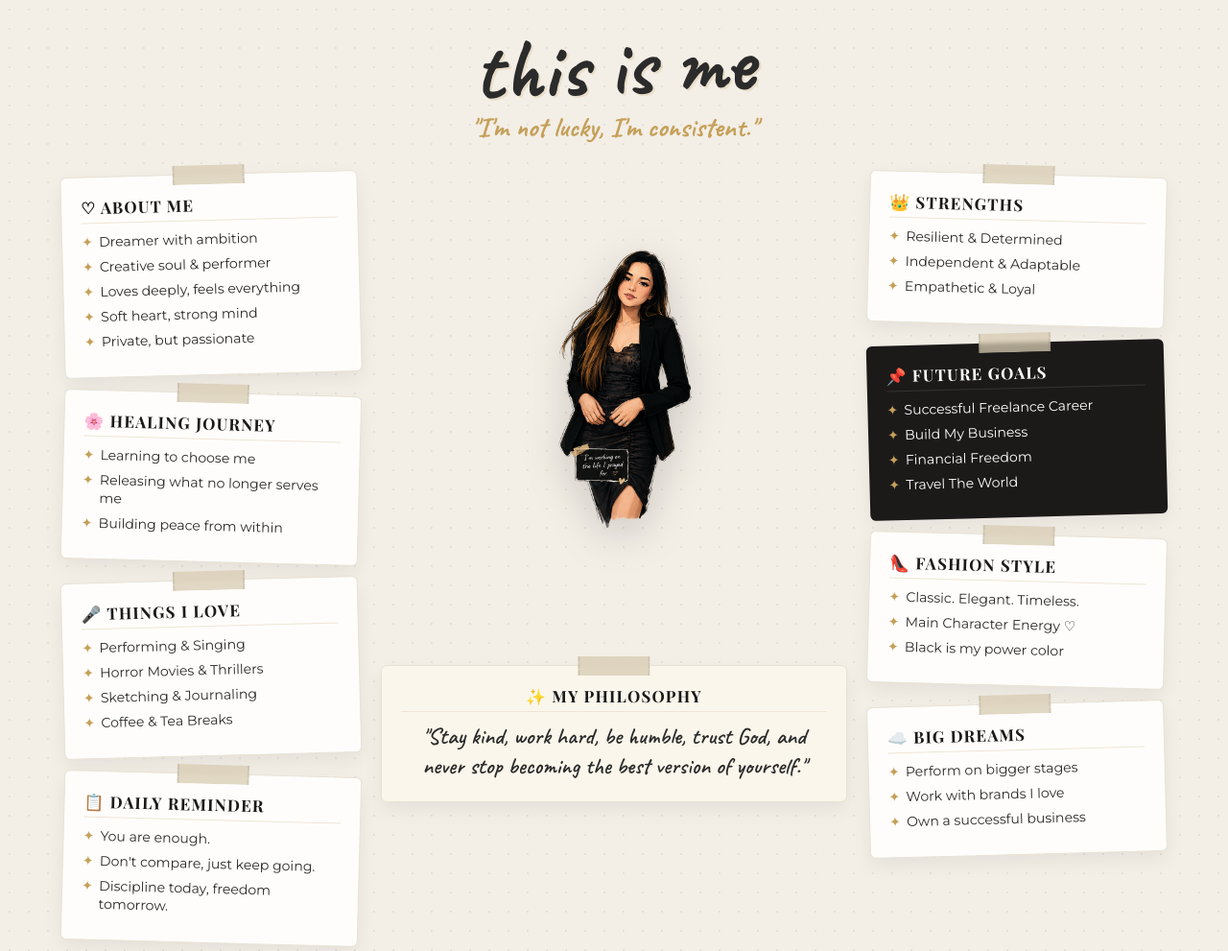
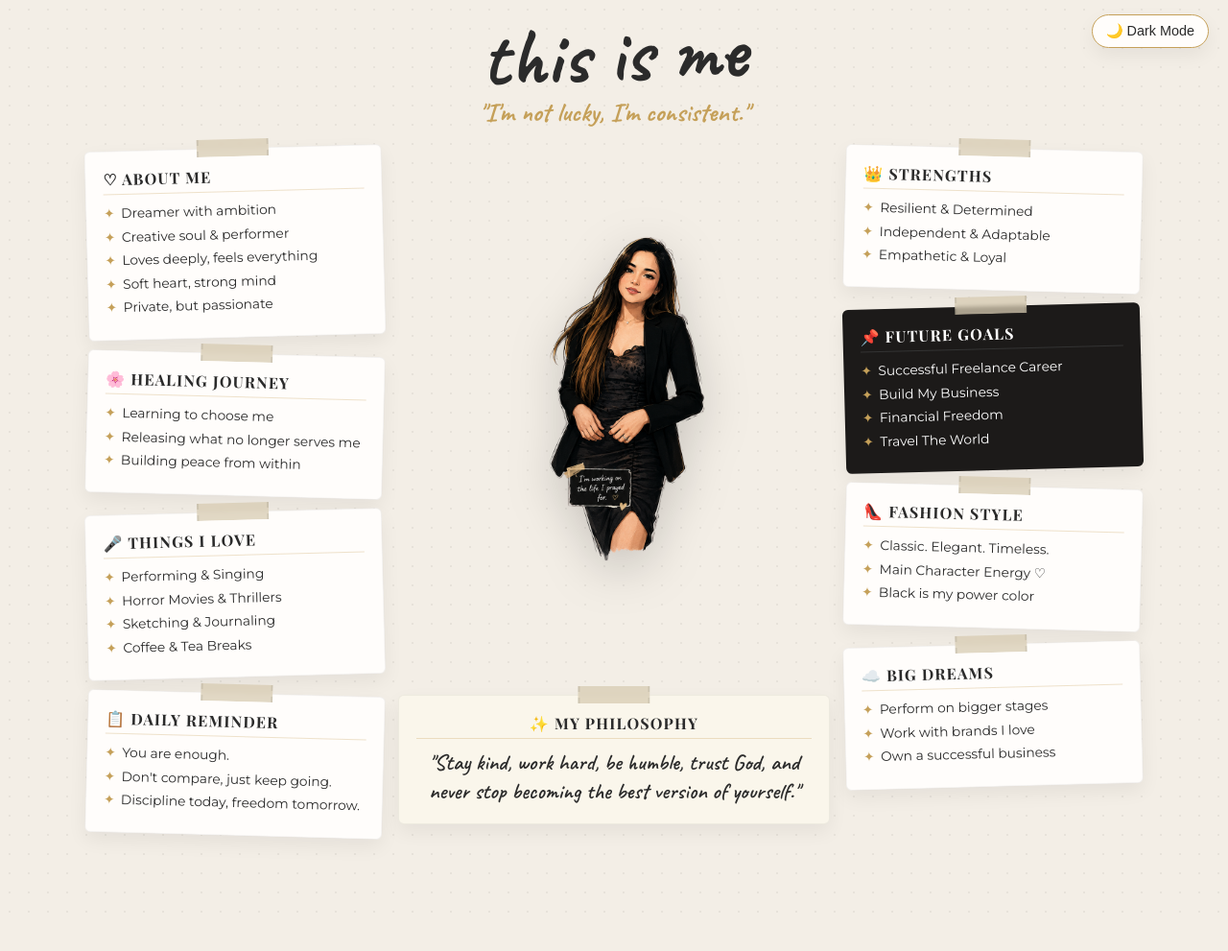
Before and after one commit to Ziabelle18/vision-board, a plain HTML site: page index.html in a window 1280 px wide. Shown: the top 991 px of the page at 96% size. After the commit the page ends 951 px from the top, so only its background shows below. Drawn offline with nearby package versions, Linux system fonts and the light colour scheme; a web font is replaced by a local one.

Commit message:
Update index.html

```diff
--- a/index.html
+++ b/index.html
@@ -5,10 +5,13 @@
     <meta name="viewport" content="width=device-width, initial-scale=1.0">
     <title>DreamCanvas - Vision Board</title>
 
-    <!-- Google Fonts Upgrade -->
+    <!-- Google Fonts -->
     <link rel="preconnect" href="https://fonts.googleapis.com">
     <link rel="preconnect" href="https://fonts.gstatic.com" crossorigin>
     <link href="https://fonts.googleapis.com/css2?family=Caveat:wght@600;700&family=Playfair+Display:ital,wght@0,600;0,700;1,400&family=Montserrat:wght@400;500;600&display=swap" rel="stylesheet">
+
+    <!-- Canvas Confetti Library for Sparkles -->
+    <script src="https://cdn.jsdelivr.net/npm/canvas-confetti@1.6.0/dist/confetti.browser.min.js"></script>
 
     <style>
         :root {
@@ -19,6 +22,18 @@
             --font-title: 'Playfair Display', serif;
             --font-hand: 'Caveat', cursive;
             --font-body: 'Montserrat', sans-serif;
+            --shadow-soft: 0 8px 20px rgba(0, 0, 0, 0.06);
+            --tape-color: rgba(215, 203, 178, 0.75);
+        }
+
+        /* Dark Mode Theme Variables */
+        body.dark-mode {
+            --bg-color: #1a1918;
+            --card-bg: #272523;
+            --text-color: #e5dfd5;
+            --accent-gold: #d4ae63;
+            --shadow-soft: 0 8px 25px rgba(0, 0, 0, 0.35);
+            --tape-color: rgba(255, 255, 255, 0.15);
         }
 
         * {
@@ -31,71 +46,95 @@
             background-color: var(--bg-color);
             font-family: var(--font-body);
             color: var(--text-color);
-            padding: 30px 15px 80px 15px;
-            background-image: radial-gradient(rgba(0,0,0,0.06) 1px, transparent 0);
+            padding: 20px 15px 80px 15px;
+            transition: background-color 0.4s ease, color 0.4s ease;
+            background-image: radial-gradient(rgba(0,0,0,0.05) 1px, transparent 0);
             background-size: 20px 20px;
         }
 
+        /* Floating Mode & Music Controls */
+        .top-controls {
+            position: fixed;
+            top: 15px;
+            right: 20px;
+            display: flex;
+            gap: 10px;
+            z-index: 100;
+        }
+
+        .control-btn {
+            background: var(--card-bg);
+            color: var(--text-color);
+            border: 1px solid var(--accent-gold);
+            padding: 8px 14px;
+            border-radius: 20px;
+            font-size: 0.9rem;
+            cursor: pointer;
+            box-shadow: var(--shadow-soft);
+            transition: transform 0.2s, background 0.3s;
+        }
+
+        .control-btn:hover {
+            transform: scale(1.08);
+        }
+
         .board-container {
-            max-width: 1150px;
+            max-width: 1100px;
             margin: 0 auto;
         }
 
         /* Header Aesthetics */
         .header {
             text-align: center;
-            margin-bottom: 30px;
+            margin-bottom: 20px;
         }
 
         .header h1 {
             font-family: var(--font-hand);
-            font-size: 5.5rem;
+            font-size: 5.2rem;
             line-height: 0.9;
             transform: rotate(-2deg);
             display: inline-block;
-            text-shadow: 2px 2px 0px rgba(197, 160, 89, 0.2);
         }
 
         .header .quote {
             font-family: var(--font-hand);
-            font-size: 1.8rem;
+            font-size: 1.7rem;
             color: var(--accent-gold);
             font-weight: 700;
             margin-top: 5px;
         }
 
-        /* Main Grid Layout */
+        /* Tightened 3-Column Layout */
         .main-layout {
             display: grid;
-            grid-template-columns: 310px 1fr 310px;
-            gap: 22px;
+            grid-template-columns: 310px 1.2fr 310px;
+            gap: 15px; /* Binawasan para mas malapit sa character */
             align-items: start;
         }
 
         .column {
             display: flex;
             flex-direction: column;
-            gap: 18px;
+            gap: 16px;
         }
 
         /* Card Base */
         .card {
             background: var(--card-bg);
-            padding: 20px;
+            padding: 18px;
             border-radius: 6px;
-            box-shadow: 0 8px 20px rgba(0,0,0,0.06);
+            box-shadow: var(--shadow-soft);
             position: relative;
-            border: 1px solid #e8e2d5;
-            transition: transform 0.3s cubic-bezier(0.175, 0.885, 0.32, 1.275), box-shadow 0.3s ease;
+            border: 1px solid rgba(0,0,0,0.05);
+            transition: transform 0.3s cubic-bezier(0.175, 0.885, 0.32, 1.275), box-shadow 0.3s ease, background-color 0.4s;
             cursor: pointer;
-            user-select: none;
         }
 
-        /* Hover & Float Effects */
         .card:hover {
-            transform: translateY(-6px) scale(1.02) !important;
+            transform: translateY(-5px) scale(1.02) !important;
             z-index: 10;
-            box-shadow: 0 15px 30px rgba(197, 160, 89, 0.25);
+            box-shadow: 0 14px 28px rgba(197, 160, 89, 0.2);
         }
 
         /* Wiggle Animation On Click */
@@ -111,31 +150,29 @@
             animation: wiggly 0.45s ease-in-out;
         }
 
-        /* Tape Effect */
+        /* Washi Tape Effect */
         .tape {
             position: absolute;
             top: -10px;
             left: 50%;
             transform: translateX(-50%);
             width: 75px;
-            height: 20px;
-            background: rgba(215, 203, 178, 0.75);
+            height: 18px;
+            background: var(--tape-color);
             backdrop-filter: blur(2px);
             border-left: 2px dashed rgba(0,0,0,0.08);
             border-right: 2px dashed rgba(0,0,0,0.08);
             pointer-events: none;
         }
 
-        /* Typography inside cards */
         .card-title {
             font-family: var(--font-title);
-            font-size: 1.05rem;
+            font-size: 1rem;
             font-weight: 700;
             letter-spacing: 1.2px;
             margin-bottom: 10px;
-            border-bottom: 1.5px solid #eee5d5;
+            border-bottom: 1.5px solid rgba(197, 160, 89, 0.3);
             padding-bottom: 5px;
-            color: #1a1a1a;
         }
 
         ul.scrap-list {
@@ -143,8 +180,8 @@
         }
 
         ul.scrap-list li {
-            font-size: 0.88rem;
-            margin-bottom: 7px;
+            font-size: 0.86rem;
+            margin-bottom: 6px;
             padding-left: 18px;
             position: relative;
             line-height: 1.35;
@@ -157,7 +194,7 @@
             color: var(--accent-gold);
         }
 
-        /* Center Column & Girl Control */
+        /* CENTER COLUMN & ENLARGED CHARACTER */
         .col-center {
             display: flex;
             flex-direction: column;
@@ -166,33 +203,52 @@
 
         .hero-wrapper {
             width: 100%;
-            max-width: 340px;
             text-align: center;
+            cursor: pointer;
+            position: relative;
         }
 
+        /* Character Enlarged Scale */
         .hero-girl {
-            width: 100%;
+            width: 115%; /* Pinalaki para buhay na buhay sa gitna */
+            margin-left: -7.5%;
             height: auto;
-            max-height: 480px;
+            max-height: 560px;
             object-fit: contain;
-            filter: drop-shadow(0 12px 22px rgba(0,0,0,0.16));
-            transition: transform 0.3s ease;
+            filter: drop-shadow(0 15px 25px rgba(0,0,0,0.18));
+            transition: transform 0.3s cubic-bezier(0.175, 0.885, 0.32, 1.275);
         }
 
         .hero-girl:hover {
-            transform: scale(1.03);
+            transform: scale(1.04);
+        }
+
+        /* Character Bounce Class */
+        .char-bounce {
+            animation: charBounceAnim 0.5s ease;
+        }
+
+        @keyframes charBounceAnim {
+            0% { transform: scale(1); }
+            50% { transform: scale(1.08) translateY(-10px); }
+            100% { transform: scale(1); }
         }
 
         .center-quote-card {
             width: 100%;
             text-align: center;
             background: #faf6eb;
-            margin-top: 10px;
+            margin-top: -10px; /* Nilapit sa character */
+            z-index: 5;
+        }
+
+        body.dark-mode .center-quote-card {
+            background: #2e2b27;
         }
 
         .handwritten-quote {
             font-family: var(--font-hand);
-            font-size: 1.5rem;
+            font-size: 1.45rem;
             line-height: 1.3;
         }
 
@@ -211,7 +267,7 @@
         .rot-left { transform: rotate(-1.5deg); }
         .rot-right { transform: rotate(1.5deg); }
 
-        /* Modal / Popup Box */
+        /* Modal Popup */
         .modal-overlay {
             position: fixed;
             top: 0; left: 0; width: 100vw; height: 100vh;
@@ -224,12 +280,13 @@
         }
 
         .modal-card {
-            background: #fff;
+            background: var(--card-bg);
+            color: var(--text-color);
             padding: 30px;
             border-radius: 12px;
             max-width: 450px;
             width: 90%;
-            box-shadow: 0 20px 40px rgba(0,0,0,0.25);
+            box-shadow: 0 20px 40px rgba(0,0,0,0.3);
             position: relative;
             animation: popup 0.3s cubic-bezier(0.175, 0.885, 0.32, 1.275);
         }
@@ -247,15 +304,22 @@
             border: none;
             background: none;
             cursor: pointer;
+            color: var(--text-color);
         }
 
         @media (max-width: 850px) {
             .main-layout { grid-template-columns: 1fr; }
             .col-center { order: -1; }
+            .hero-girl { width: 100%; margin-left: 0; }
         }
     </style>
 </head>
 <body>
+
+    <!-- Floating Top Bar Controls -->
+    <div class="top-controls">
+        <button class="control-btn" onclick="toggleDarkMode()" id="modeBtn">🌙 Dark Mode</button>
+    </div>
 
     <div class="board-container">
 
@@ -313,10 +377,10 @@
                 </div>
             </div>
 
-            <!-- CENTER COLUMN -->
+            <!-- CENTER COLUMN (CHARACTER & PHILOSOPHY) -->
             <div class="column col-center">
-                <div class="hero-wrapper">
-                    <img src="girl.png" alt="Character" class="hero-girl" onerror="this.onerror=null; this.src='vision-board.png';">
+                <div class="hero-wrapper" onclick="triggerCharacterMagic(this)">
+                    <img src="girl.png" alt="Character" class="hero-girl" id="heroImg" onerror="this.onerror=null; this.src='vision-board.png';">
                 </div>
 
                 <div class="card center-quote-card" onclick="handleCardClick(this)">
@@ -375,7 +439,7 @@
         </div>
     </div>
 
-    <!-- Modal Popup Box for Card Click -->
+    <!-- Modal Popup Box -->
     <div class="modal-overlay" id="modalOverlay" onclick="closeModal()">
         <div class="modal-card" onclick="event.stopPropagation()">
             <button class="modal-close" onclick="closeModal()">&times;</button>
@@ -384,17 +448,13 @@
     </div>
 
     <script>
-        // Trigger Wiggle Animation and Open Modal Popup
+        // 1. Wiggle Effect & Modal Popup for Cards
         function handleCardClick(card) {
-            // Add wiggle class
             card.classList.add('wiggle-effect');
-
-            // Remove wiggle class after animation finishes
             setTimeout(() => {
                 card.classList.remove('wiggle-effect');
             }, 450);
 
-            // Populate Modal with card content
             const modalBody = document.getElementById('modalBody');
             const modalOverlay = document.getElementById('modalOverlay');
 
@@ -405,6 +465,34 @@
         function closeModal() {
             document.getElementById('modalOverlay').style.display = 'none';
         }
+
+        // 2. Character Click Interaction (Sparkles & Bounce)
+        function triggerCharacterMagic(wrapper) {
+            const img = document.getElementById('heroImg');
+
+            // Bounce animation
+            img.classList.add('char-bounce');
+            setTimeout(() => img.classList.remove('char-bounce'), 500);
+
+            // Confetti / Sparkles Blast
+            confetti({
+                particleCount: 40,
+                spread: 60,
+                origin: { y: 0.5 },
+                colors: ['#c5a059', '#ffd1dc', '#ffffff']
+            });
+        }
+
+        // 3. Dark Mode Toggle
+        function toggleDarkMode() {
+            document.body.classList.toggle('dark-mode');
+            const btn = document.getElementById('modeBtn');
+            if (document.body.classList.contains('dark-mode')) {
+                btn.innerHTML = "☀️ Light Mode";
+            } else {
+                btn.innerHTML = "🌙 Dark Mode";
+            }
+        }
     </script>
 </body>
 </html>
```
